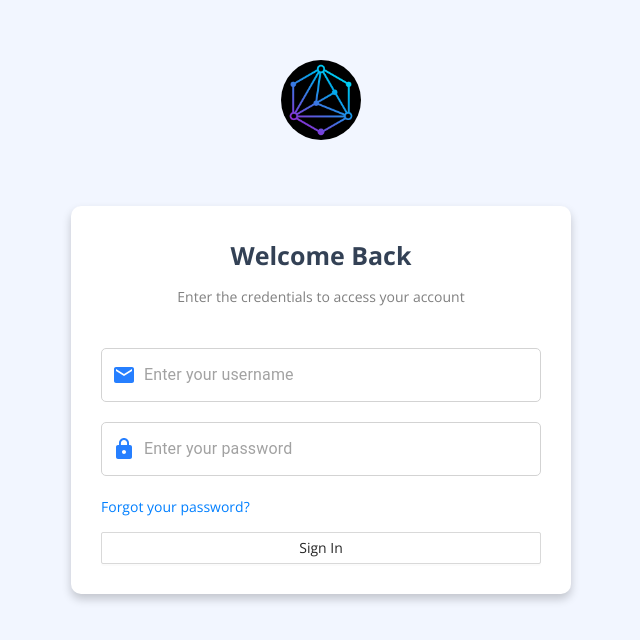
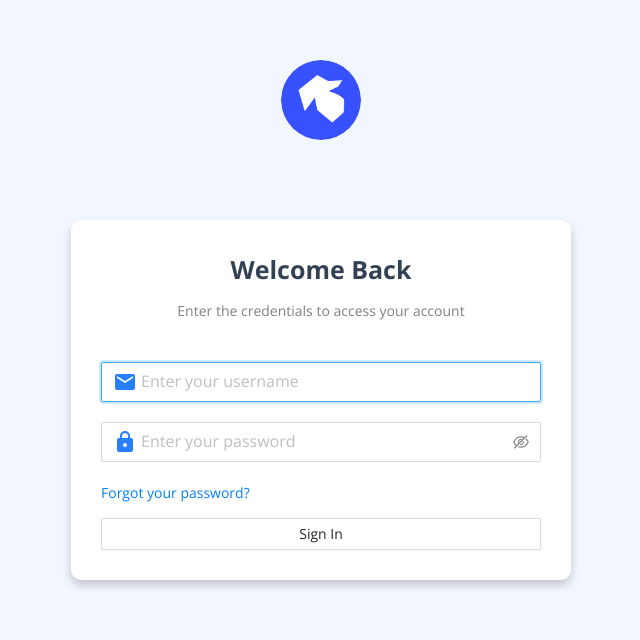
Before and after one commit to HexFresh/hexfresh-admin, a React (Create React App) app: page /login in a window 1280 px wide. Shown: the top 640 px of the page, without its empty margins (319-959 px from the left). Built offline with nearby package versions, Linux system fonts and the light colour scheme.

Commit message:
fix handle login

```diff
--- a/src/App.jsx
+++ b/src/App.jsx
@@ -1,4 +1,4 @@
-import React, {useState, useEffect, useLayoutEffect} from 'react';
+import React, {useState, useLayoutEffect} from 'react';
 import {Routes, Route, Navigate, useNavigate} from 'react-router-dom';
 import Login from './pages/login/Login';
 import Sidebar from './components/sidebar/Sidebar';
--- a/src/pages/dashboard/Dashboard.jsx
+++ b/src/pages/dashboard/Dashboard.jsx
@@ -69,9 +69,10 @@ export default function Dashboard() {
   const donutData = (stat) => {
     if (stat) {
       const result = [["Program", "Fresher Count"]];
-      stat.freshersInProgramRatio.map((item) => {
+      stat.freshersInProgramRatio.forEach((item) => {
         result.push([item.title, item.total]);
       })
+
       console.log(result);
       return result;
     }
--- a/src/pages/login/Login.jsx
+++ b/src/pages/login/Login.jsx
@@ -1,9 +1,8 @@
 import React, {useRef, useEffect, useState} from 'react';
 import logo from '../../assets/images/logo.png';
-import InputBase from '@mui/material/InputBase';
 import EmailIcon from '@mui/icons-material/Email';
 import LockIcon from '@mui/icons-material/Lock';
-import {Button, notification, Spin} from 'antd';
+import {Button, notification, Spin, Input} from 'antd';
 import {useDispatch} from 'react-redux';
 import {useNavigate} from "react-router-dom";
 import './login.css';
@@ -12,13 +11,13 @@ import {signInService} from "../../redux/auth/auth-services";
 
 export default function Login() {
   const [loading, setLoading] = useState(false);
+  const [username, setUsername] = useState('');
+  const [password, setPassword] = useState('');
   const dispatch = useDispatch();
   const navigate = useNavigate();
-  const username = useRef();
-  const password = useRef();
 
   useEffect(() => {
-    document.title = 'Login';
+    document.title = 'HexAd - Login';
   }, []);
 
   const openFailedNotification = (placement) => {
@@ -34,10 +33,13 @@ export default function Login() {
   };
 
   const handleSignIn = async () => {
-    setLoading(true);
-    if (username.current.value !== '' && password.current.value !== '') {
+    if (username === '' || password === '') {
+      openFailedNotification('topRight');
+    } else {
+      setLoading(true);
+
       const credentials = {
-        username: username.current.value, password: password.current.value,
+        username, password,
       };
       const user = await signInService(credentials);
       if (user) {
@@ -51,18 +53,26 @@ export default function Login() {
     }
   };
 
+  const handleKeyDown = (e) => {
+    if (e.key === 'Enter') {
+      handleSignIn();
+    }
+  }
+
   return (<div className="login">
     <img src={logo} alt="logo"/>
     <div className="container">
       <div className="welcome">Welcome Back</div>
       <div className="sub-welcome">Enter the credentials to access your account</div>
       <div className="filed">
-        <EmailIcon className="icon"/>
-        <InputBase inputRef={username} sx={{ml: 1, flex: 1}} placeholder="Enter your username" autoFocus/>
+        <Input onKeyDown={handleKeyDown} onChange={(e) => setUsername(e.target.value)} size="large"
+               prefix={<EmailIcon className="icon"/>} value={username}
+               placeholder="Enter your username" autoFocus/>
       </div>
       <div className="filed">
-        <LockIcon className="icon"/>
-        <InputBase inputRef={password} sx={{ml: 1, flex: 1}} placeholder="Enter your password" type="password"/>
+        <Input.Password onKeyDown={handleKeyDown} onChange={(e) => setPassword(e.target.value)} size="large"
+                        prefix={<LockIcon className="icon"/>} value={password}
+                        placeholder="Enter your password"/>
       </div>
       <p className={"f-password"} onClick={() => navigate("/forgot-password")}>Forgot your password?</p>
       <Button onClick={handleSignIn}>
--- a/src/pages/login/login.css
+++ b/src/pages/login/login.css
@@ -41,9 +41,7 @@
 }
 
 .login .container .filed {
-  border: 1px solid lightgrey;
     border-radius: 5px;
-  padding: 10px;
     display: flex;
     align-items: center;
     margin-bottom: 20px;
--- a/src/pages/user-profile/UserProfile.jsx
+++ b/src/pages/user-profile/UserProfile.jsx
@@ -203,7 +203,6 @@ export default function UserProfile() {
 
   return (<div className="user-profile">
     {loading ? (<CircularProgress/>) : (<div className="user-profile__container">
-      <div className="page-name">Your Profile</div>
       <div className="card-body">
         <div className="cover-img">
           <div className="card__infor">
--- a/src/pages/user-profile/user-profile.css
+++ b/src/pages/user-profile/user-profile.css
@@ -41,6 +41,7 @@
 }
 
 .user-profile__container .card-body {
+    margin-top: 20px;
     margin-bottom: 20px;
     width: 100%;
     height: auto;
```
Also changed, not shown: src/assets/images/logo.png. Lines whose indentation alone changed are shown as unchanged.
